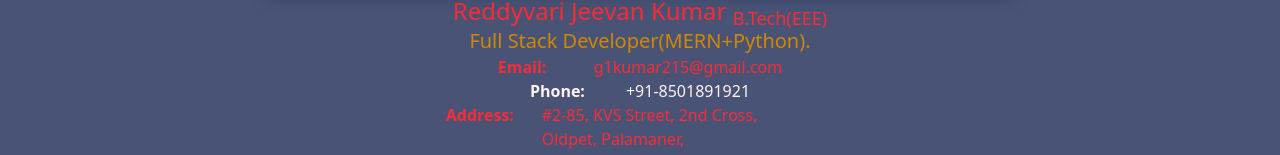
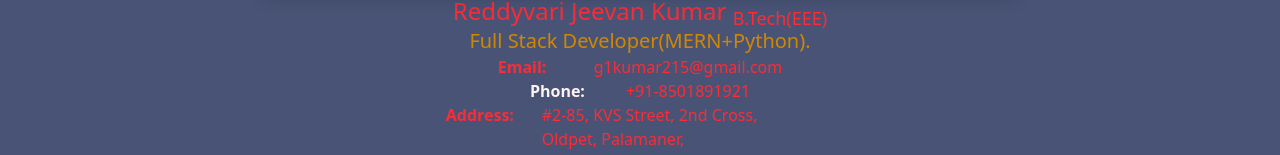
Before and after one commit to G1KUMAR-INDIA/Portfolio, a React (Vite) app: page / in a window 1280 px wide. Shown: the part 785-940 px from the top of the page. Built offline with nearby package versions, Linux system fonts and the light colour scheme.

Commit message:
Portfolio Home  Page Update

```diff
--- a/src/pages/Home.jsx
+++ b/src/pages/Home.jsx
@@ -64,7 +64,7 @@ const Home = () => {
           </div>
           <div className="flex">
             <span className="font-semibold w-24 text-red-50">Phone:</span>
-            <span className="text-red-50">+91-8501891921</span>
+            <span className="text-red-500">+91-8501891921</span>
           </div>
           <div className="flex items-start">
             <span className="font-semibold w-24 text-red-500">Address:</span>
```
